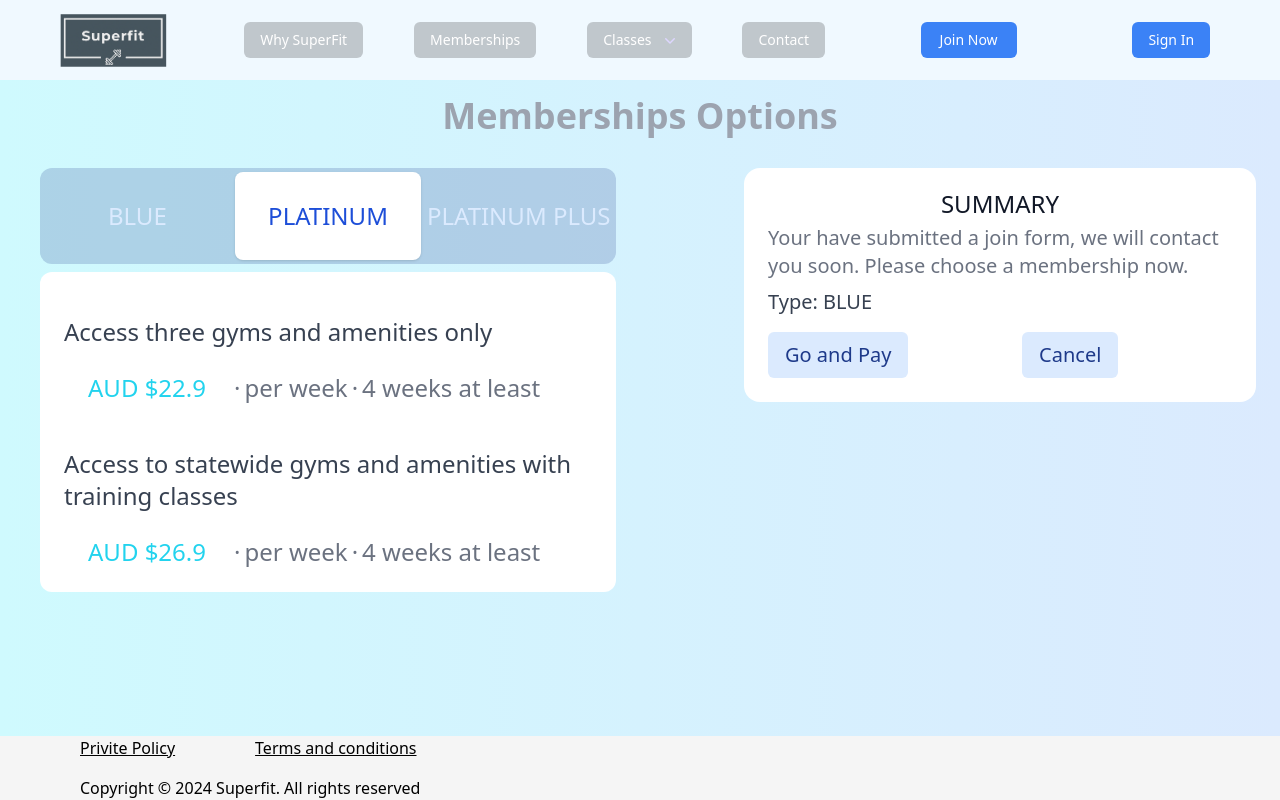
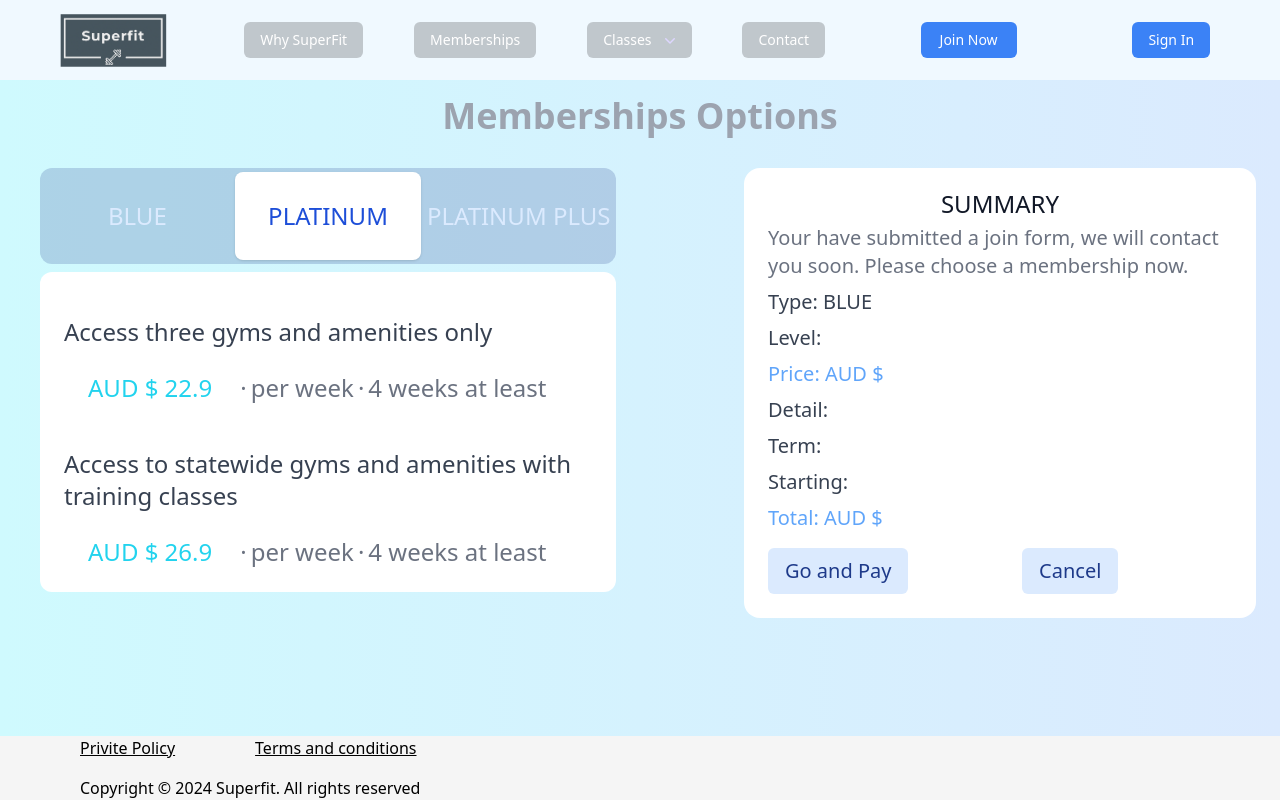
Before and after one commit to silviaxieyy/gareactfinalproject, a Next.js app: page /memberships in a window 1280 px wide. Built offline with nearby package versions, Linux system fonts and the light colour scheme; no server answers.

Commit message:
change how membership summary shows

```diff
--- a/components/MembershipTabs.js
+++ b/components/MembershipTabs.js
@@ -10,7 +10,6 @@ function classNames(...classes) {
 export default function MembershipTabs() {
   const [selectedCategory, setSelectedCategory] = useState('BLUE');
   const [selectedMembership, setSelectedMembership] = useState();
-  const [type, setType] = useState({});
 
   useEffect(() => {
     console.log("selectedMembership: ", selectedMembership)
@@ -21,14 +20,14 @@ export default function MembershipTabs() {
       {
         id: 'Blue-Basic',
         title: 'Access one gym and amenities only',
-        price: '$19.9',
+        price: 19.9,
         term: "per week",
         starting: '4 weeks at least',
       },
       {
         id: 'Blue-Premium',
         title: 'Access one gym and amenities with training classes',
-        price: '$22.9',
+        price: 22.9,
         term: "per week",
         starting: '4 weeks at least',
       }
@@ -37,14 +36,14 @@ export default function MembershipTabs() {
       {
         id: 'Platnum-Basic',
         title: 'Access three gyms and amenities only',
-        price: '$22.9',
+        price: 22.9,
         term: "per week",
         starting: '4 weeks at least',
       },
       {
         id: 'Platnum-Premium',
         title: 'Access to statewide gyms and amenities with training classes',
-        price: '$26.9',
+        price: 26.9,
         term: "per week",
         starting: '4 weeks at least',
       },
@@ -53,14 +52,14 @@ export default function MembershipTabs() {
       {
         id: 'Plus-Basic',
         title: 'Access to nationwide gyms and amenities',
-        price: '$30.9',
+        price: 30.9,
         term: "per week",
         starting: '4 weeks at least',
       },
       {
         id: 'Plus-Ultimate',
         title: 'Access to nationwide gyms, amenities with training classes',
-        price: '33.9',
+        price: 33.9,
         term: "per week",
         starting: '4 weeks at least',
       },
@@ -70,7 +69,7 @@ export default function MembershipTabs() {
   const handleCategoryClick = (category, index) => {
     setSelectedCategory(category)
     const selecetedType = categories[category][index];
-    setType(selecetedType);
+    setSelectedMembership(selecetedType);
   }
 
   const handleMembershipClick = (membership) => {
@@ -125,7 +124,7 @@ export default function MembershipTabs() {
                         </h3>
 
                         <ul className="mt-1 flex flex-wraps items-center space-x-1 text-base font-normal leading-4 text-gray-500">
-                          <li className='lg:text-2xl md:text-lg sm:text-lg text-cyan-400 mx-6 mt-5'>AUD {membership.price}</li>
+                          <li className='lg:text-2xl md:text-lg sm:text-lg text-cyan-400 mx-6 mt-5'>AUD $ {membership.price}</li>
                           <li className='lg:text-2xl md:text-lg sm:text-lg mt-5 mx-6'>&middot;</li>
                           <li className='lg:text-2xl md:text-lg sm:text-lg mt-5 mx-6'>{membership.term}</li>
                           <li className='lg:text-2xl md:text-lg sm:text-lg mt-5 mx-6'>&middot;</li>
@@ -164,14 +163,15 @@ export default function MembershipTabs() {
                   Please choose a membership now.
                 </p>
                 <p className='mt-2 text-xl text-gray-700'>Type: {selectedCategory}</p>
-                {selectedMembership && (<ul>
-                  <li className='mt-2 text-xl text-gray-700'>Level:  {selectedMembership.id}</li>
-                  <li className='mt-2 text-xl text-blue-400'>Price:  {selectedMembership.price}</li>
-                  <li className='mt-2 text-xl text-gray-700'>Detail: {selectedMembership.title}</li>
-                  <li className='mt-2 text-xl text-gray-700'>Term: {selectedMembership.term}</li>
-                  <li className='mt-2 text-xl text-gray-700'>Starting: {selectedMembership.starting}</li>
-                </ul>)
-                }
+                <ul>
+                  <li className='mt-2 text-xl text-gray-700'>Level:  {selectedMembership?.id}</li>
+                  <li className='mt-2 text-xl text-blue-400'>Price: AUD $  {selectedMembership?.price}</li>
+                  <li className='mt-2 text-xl text-gray-700'>Detail:  {selectedMembership?.title}</li>
+                  <li className='mt-2 text-xl text-gray-700'>Term:  {selectedMembership?.term}</li>
+                  <li className='mt-2 text-xl text-gray-700'>Starting:  {selectedMembership?.starting}</li>
+                  <li className='mt-2 text-xl text-blue-400'>Total: AUD $  {(selectedMembership?.price)*4 || ""}</li>
+                </ul>
+
               </div>
               <div className="flex flex-row mt-4">
                 <Link href='/payment'>
--- a/components/TimetableTab.js
+++ b/components/TimetableTab.js
@@ -130,7 +130,7 @@ const TimetableTab = () => {
         <div className='flex justify-between mt-6'>
           <div></div>
           <button type="submit"
-            className="border border-solid rounded-xl w-48 text-2xl h-14 bg-sky-400"
+            className="border border-solid rounded-xl w-48 text-white text-2xl h-14 bg-sky-400"
           >
             Submit
           </button>
--- a/pages/why/index.js
+++ b/pages/why/index.js
@@ -15,7 +15,11 @@ const Why = () => {
             <p className='w-3/5 mx-40 mt-4 text-gray-700'>We offer the most open, inclusive, empathetic, supportive fitness experience
                to every member at every level. Whether you are an absolute beginner or workout regularly,
                our gyms are spaces that you will feel comfortable in.</p>
-               <button className="border border-solid rounded-md w-48 bg-blue-400 mt-4 p-1">Find Your Local club</button>
+
+            <Link href='/join-now'>
+              <button className="border border-solid rounded-md w-48 h-12 text-xl text-white bg-blue-500 mt-4 p-1">Try us for free</button>
+            </Link>
+
             <div className="flex flex-row items-center mx-auto px-2">
               <img
                 src="https://cdn.pixabay.com/photo/2021/01/04/06/21/fitness-5886573_1280.jpg"
@@ -35,9 +39,9 @@ const Why = () => {
               />
 
             </div>
-            <Link href='/join-now'>
-              <button className="border border-solid rounded-md w-32 bg-blue-500 mt-4 p-1">Try us for free</button>
-            </Link>
+            <button className="border border-solid rounded-md w-48 h-12 text-white bg-blue-400 mt-4 p-1">
+              Find Your Local club
+            </button>
           </div>
 
         </main>
```
